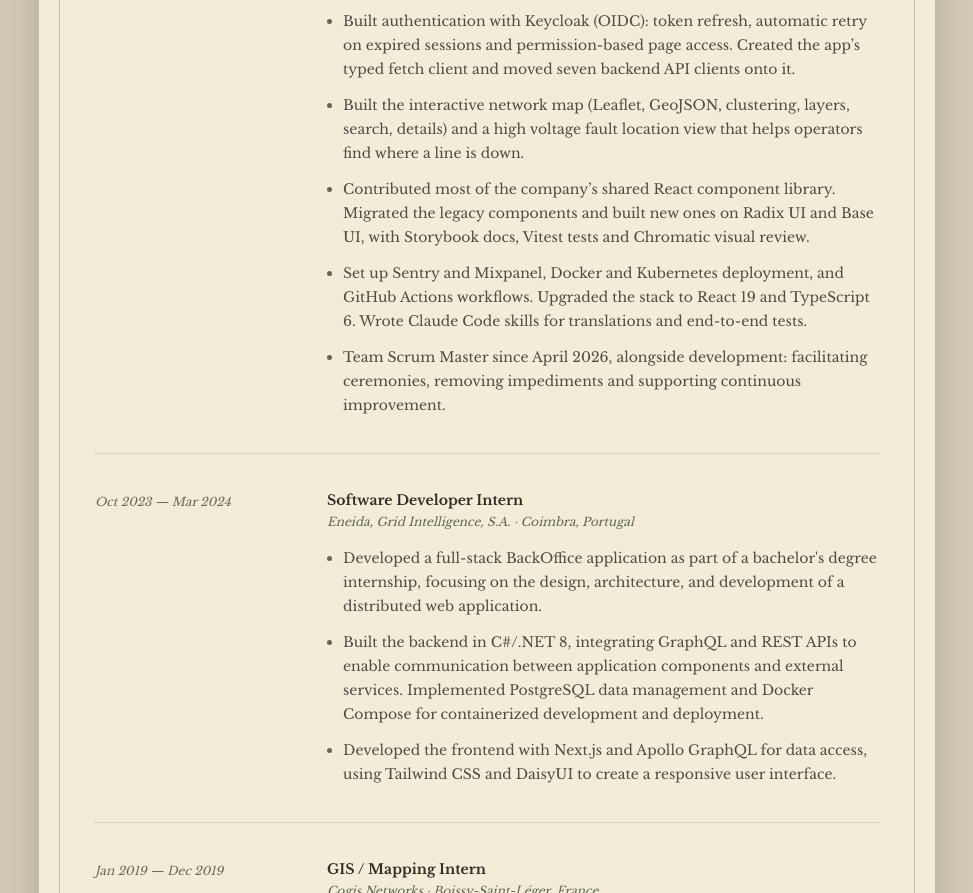
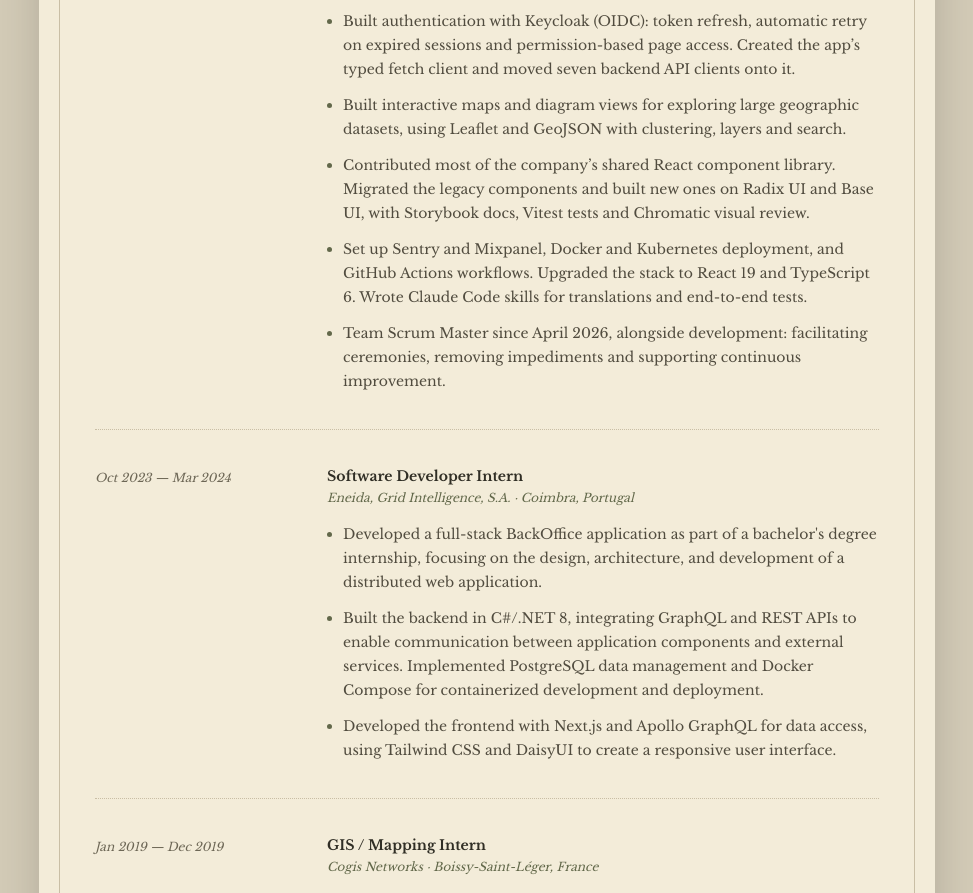
Before and after one commit to 18Miguel/18Miguel, a plain HTML site: page index.html in a window 1280 px wide. Shown: the part 1012-1905 px from the top of the page, without its empty margins (153-1126 px from the left). Drawn offline with nearby package versions, Linux system fonts and the light colour scheme.

Commit message:
Refine interactive maps description in index.html
Updated description of interactive maps and diagram views for better clarity.

```diff
--- a/index.html
+++ b/index.html
@@ -187,8 +187,8 @@
                   Created the app’s typed fetch client and moved seven backend API clients onto it.
                 </li>
                 <li>
-                  Built the interactive network map (Leaflet, GeoJSON, clustering, layers, search, details)
-                  and a high voltage fault location view that helps operators find where a line is down.
+                  Built interactive maps and diagram views for exploring large geographic datasets,
+                  using Leaflet and GeoJSON with clustering, layers and search.
                 </li>
                 <li>
                   Contributed most of the company’s shared React component library.
```
